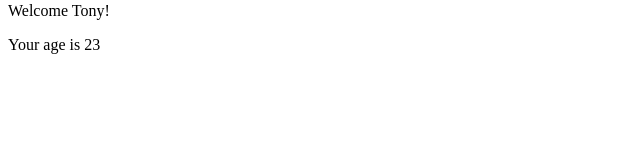
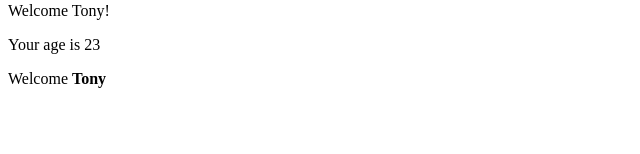
Before and after one commit to xTony2108/Esercizi-React, a React (Vite) app in the folder Esercizi/: page / in a window 1280 px wide. Shown: the part 146-300 px from the top of the page, without its empty margins (0-640 px from the left). Built offline with nearby package versions, Linux system fonts and the light colour scheme.

Commit message:
Completato esercizio 5

```diff
--- a/Esercizi/src/App.jsx
+++ b/Esercizi/src/App.jsx
@@ -3,6 +3,7 @@ import Message from "./Esercizio1";
 import { Welcome } from "./Esercizio2";
 import { Welcome2 } from "./Esercizio3";
 import { Welcome3 } from "./Esercizio4";
+import { Welcome4 } from "./Esercizio5";
 
 function App() {
   return (
@@ -11,6 +12,7 @@ function App() {
       <Welcome name="Tony" />
       <Welcome2 />
       <Welcome3 name="Tony" age={23} />
+      <Welcome4 name={<strong>Tony</strong>} />
     </>
   );
 }
--- /dev/null
+++ b/Esercizi/src/Esercizio5.jsx
@@ -0,0 +1,8 @@
+import React from "react";
+
+export class Welcome4 extends React.Component {
+  render() {
+    //<Welcome4 name={<strong>Tony</strong>} />; ho passato questo in app.jsx
+    return <p>Welcome {this.props.name}</p>;
+  }
+}
```
